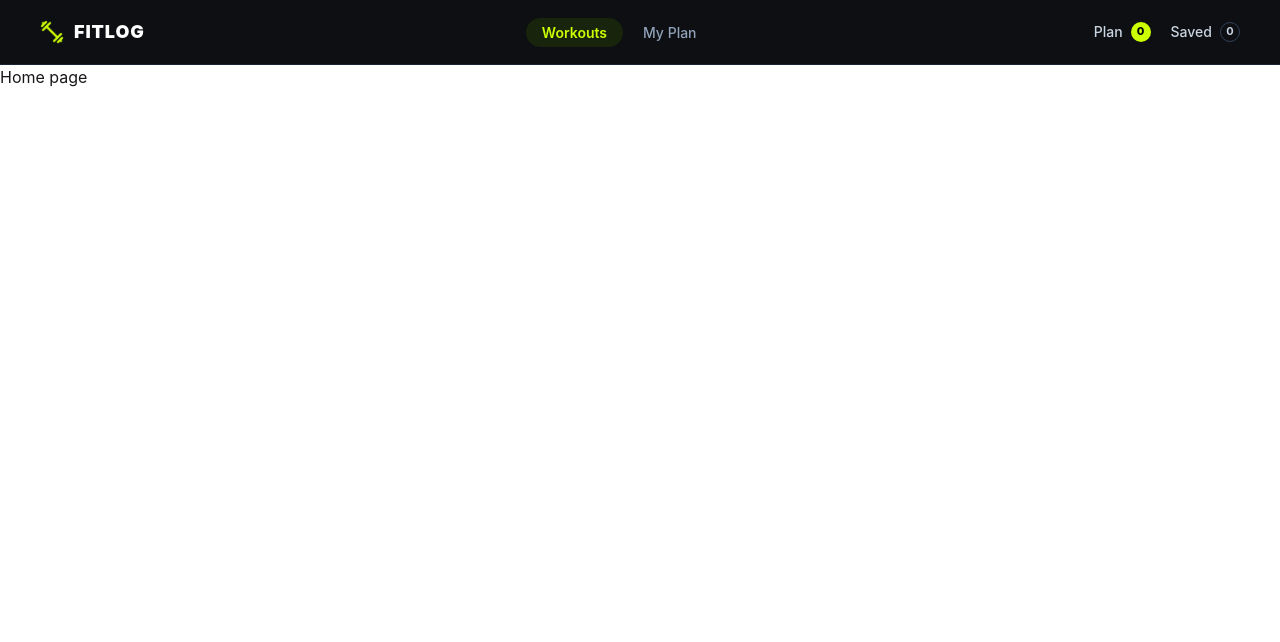
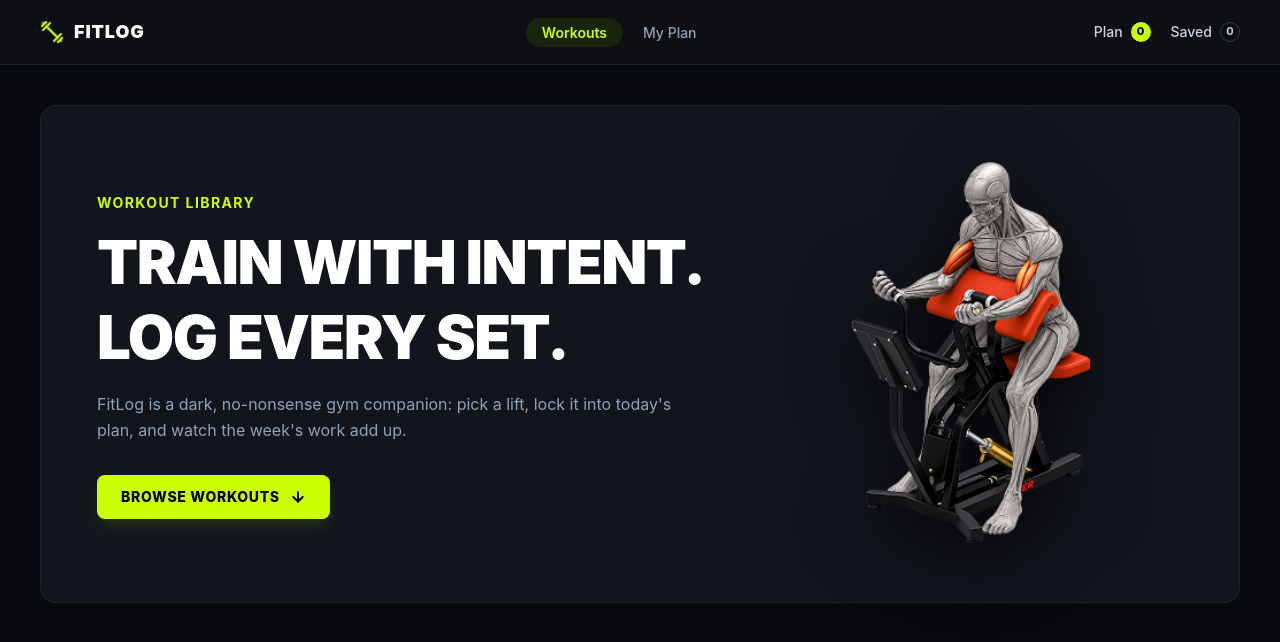
Before and after one commit to limon-hasan/nextjs-assignment-project-programming-hero-fitness, a Next.js app: page / in a window 1280 px wide. Shown: the top 642 px of the page. Built offline with nearby package versions, Linux system fonts and the light colour scheme.

Commit message:
completed the banner section

```diff
--- a/src/app/layout.tsx
+++ b/src/app/layout.tsx
@@ -2,7 +2,7 @@ import type { Metadata } from "next";
 import { Geist, Geist_Mono } from "next/font/google";
 import "./globals.css";
 import { ToastContainer } from "react-toastify";
-import Navbar from "@/componnents/shared/Navbar";
+import Navbar from "@/components/shared/Navbar";
 
 const geistSans = Geist({
   variable: "--font-geist-sans",
@@ -23,9 +23,9 @@ export default function RootLayout({ children }: LayoutProps<"/">) {
   return (
     <html
       lang="en"
-      className={`${geistSans.variable} ${geistMono.variable} h-full antialiased`}
+      className={`${geistSans.variable} ${geistMono.variable} h-full antialiased scroll-smooth`}
     >
-      <body className="min-h-full flex flex-col">
+      <body className="bg-[#08090c] text-slate-100 min-h-screen">
         <Navbar />
         <main>{children}</main>
         <ToastContainer />
--- /dev/null
+++ b/src/app/my-plan/page.tsx
@@ -0,0 +1,11 @@
+import React from 'react';
+
+const MyPlanPage = () => {
+    return (
+        <div>
+            My Plan
+        </div>
+    );
+};
+
+export default MyPlanPage;
--- a/src/app/page.tsx
+++ b/src/app/page.tsx
@@ -1,7 +1,8 @@
+import Banner from "@/components/homepage/Banner"
 export default function Home() {
   return (
     <div>
-      <h2>Home page</h2>
+      <Banner/>
     </div>
   );
 }
--- /dev/null
+++ b/src/app/workouts/page.tsx
@@ -0,0 +1,9 @@
+const WorkoutPage = () => {
+    return (
+        <div>
+            Workout page
+        </div>
+    );
+};
+
+export default WorkoutPage;
--- /dev/null
+++ b/src/components/homepage/Banner.tsx
@@ -0,0 +1,57 @@
+import Image from "next/image";
+import Link from "next/link";
+import { FiArrowDown } from "react-icons/fi";
+import bannerImg from "@/assets/banner.png";
+
+const Banner = () => {
+  return (
+    <section className="container mx-auto px-4 md:px-10 py-6 md:py-10">
+      {/* Dark container box jeta Figma design-er moto rounded ebong border dewa */}
+      <div className="bg-[#12151c] border border-slate-800/80 rounded-2xl p-6 sm:p-10 md:p-14 flex flex-col-reverse lg:flex-row items-center justify-between gap-8 md:gap-12">
+        {/* Left Side: Content */}
+        <div className="w-full lg:w-3/5 text-left">
+          {/* Eyebrow text */}
+          <span className="inline-block text-[#ccff00] text-xs md:text-sm font-bold tracking-widest uppercase mb-3">
+            WORKOUT LIBRARY
+          </span>
+
+          {/* Main heading */}
+          <h1 className="text-3xl sm:text-5xl lg:text-6xl font-black uppercase text-white tracking-tight leading-tight mb-4">
+            TRAIN WITH INTENT. <br className="hidden sm:inline" />
+            LOG EVERY SET.
+          </h1>
+
+          {/* Subtitle */}
+          <p className="text-slate-400 text-sm md:text-base leading-relaxed max-w-xl mb-8">
+            FitLog is a dark, no-nonsense gym companion: pick a lift, lock it
+            into today&apos;s plan, and watch the week&apos;s work add up.
+          </p>
+
+          {/* Primary CTA button with icon (scrolls down to #library) */}
+          <Link
+            href="#library"
+            className="inline-flex items-center gap-2.5 bg-[#ccff00] hover:bg-[#b8e600] text-black font-extrabold px-6 py-3 rounded-lg text-xs md:text-sm uppercase tracking-wider transition-all duration-200 shadow-lg shadow-[#ccff00]/10 hover:shadow-[#ccff00]/20 active:scale-95"
+          >
+            <span>BROWSE WORKOUTS</span>
+            <FiArrowDown className="text-base stroke-[3]" />
+          </Link>
+        </div>
+
+        {/* Right Side: Banner Image */}
+        <div className="w-full lg:w-2/5 flex justify-center items-center">
+          <div className="relative w-64 h-64 sm:w-80 sm:h-80 md:w-96 md:h-96">
+            <Image
+              src={bannerImg}
+              alt="FitLog Training Workout"
+              fill
+              priority
+              className="object-contain drop-shadow-[0_20px_35px_rgba(0,0,0,0.8)]"
+            />
+          </div>
+        </div>
+      </div>
+    </section>
+  );
+};
+
+export default Banner;
```
Also changed, not shown: src/components/shared/Navbar.tsx (renamed from src/componnents/shared/Navbar.tsx).
